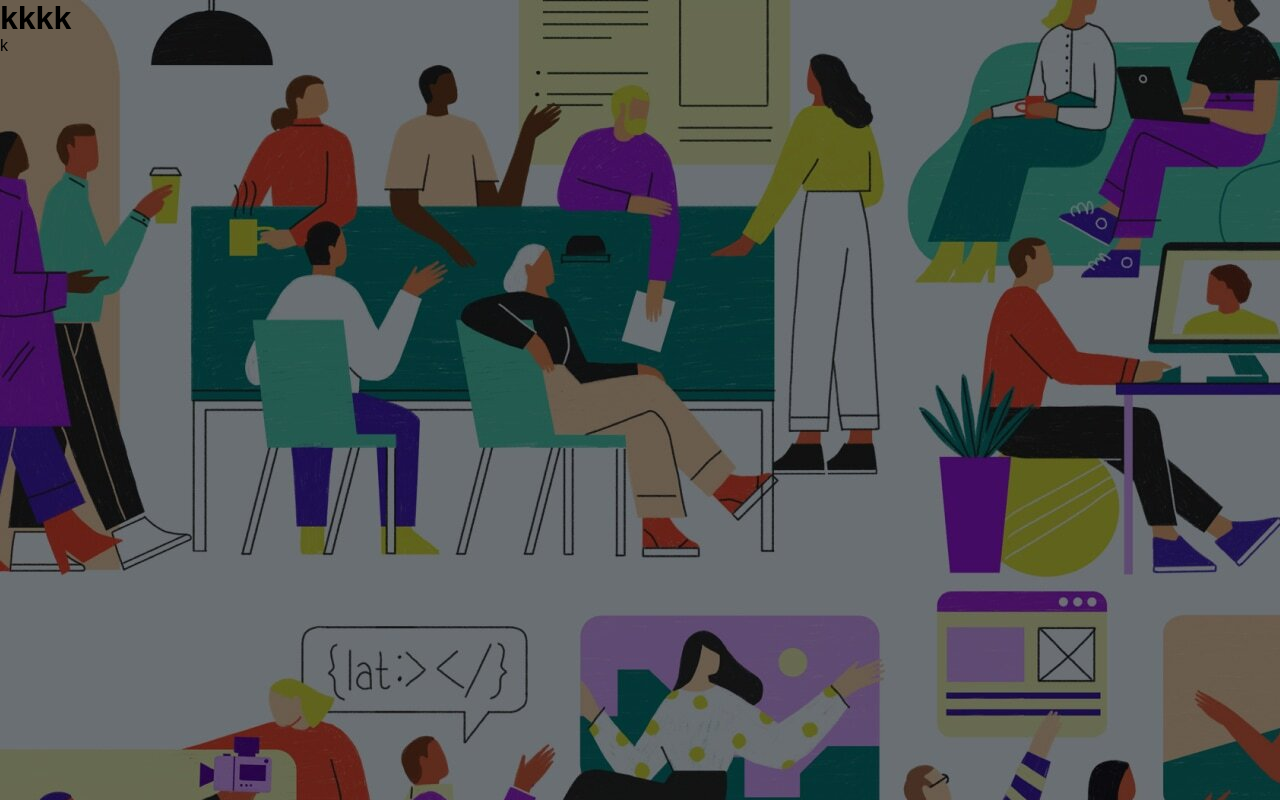
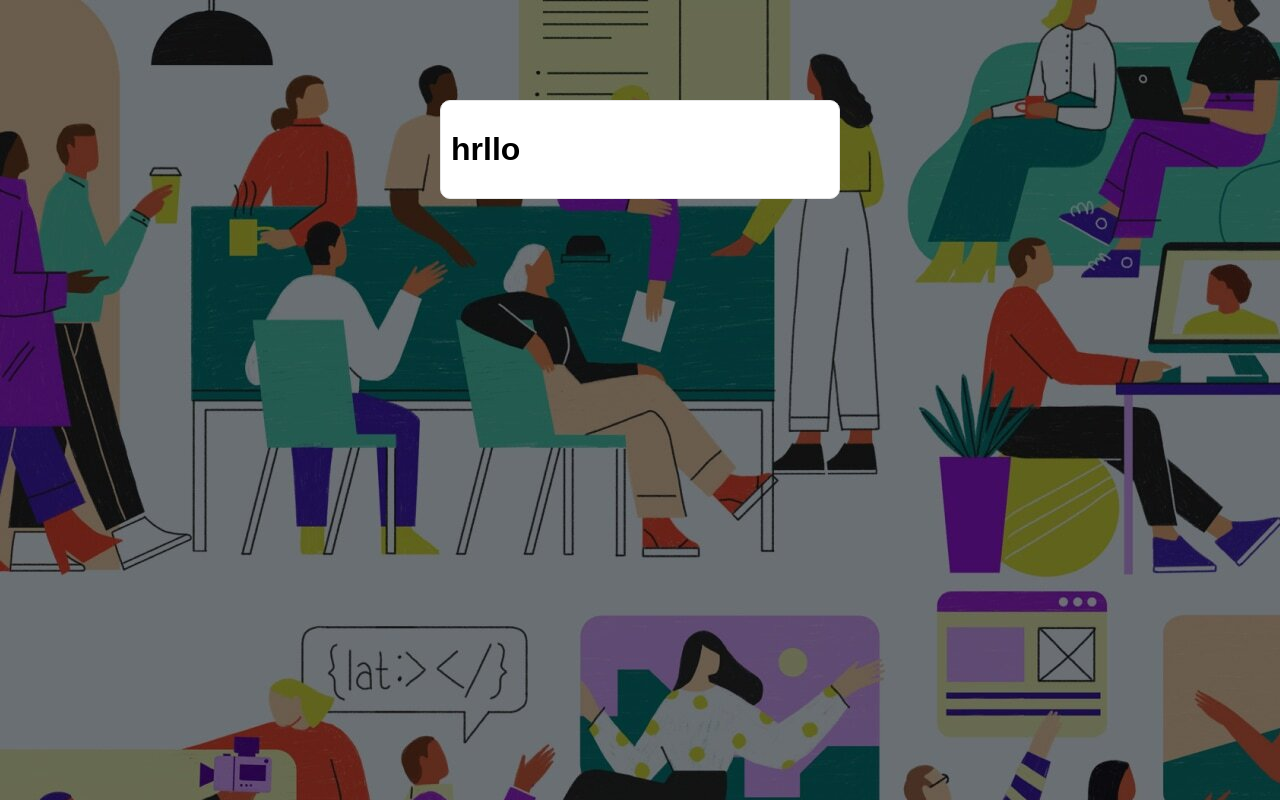
Before and after one commit to MahsumaRezai/Udemy-Business, a React (Create React App) app: page / in a window 1280 px wide. Built offline with nearby package versions, Linux system fonts and the light colour scheme.

Commit message:
add head image

```diff
--- a/src/App.js
+++ b/src/App.js
@@ -1,11 +1,11 @@
 
 import { Fragment } from 'react';
-
+import Form from './Component/Form';
 const App = (props) => {
     return (
         <Fragment>
+            <Form />
 
-         <h1>kkkk</h1>k
 
 
         </Fragment>
--- a/src/Component/Form.js
+++ b/src/Component/Form.js
@@ -1,15 +1,18 @@
 
 import { Fragment } from 'react';
-
-const App = (props) => {
+import Card from './Card.js'
+const Form = (props) => {
     return (
         <Fragment>
+            <Card>
+                <h1>hrllo</h1>
 
-         <h1>kkkk</h1>k
+            </Card>
+
 
 
         </Fragment>
     );
 };
 
-export default App;
+export default Form;
```
Also changed, not shown: src/Component/image/form.PNG (added).
